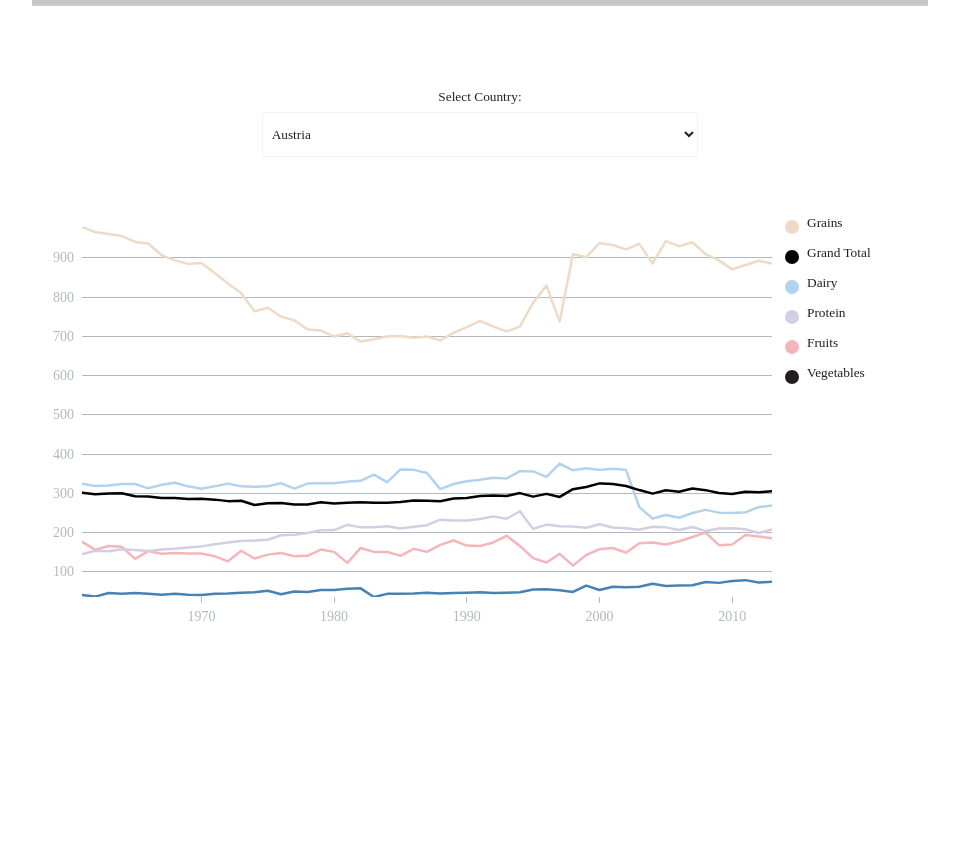
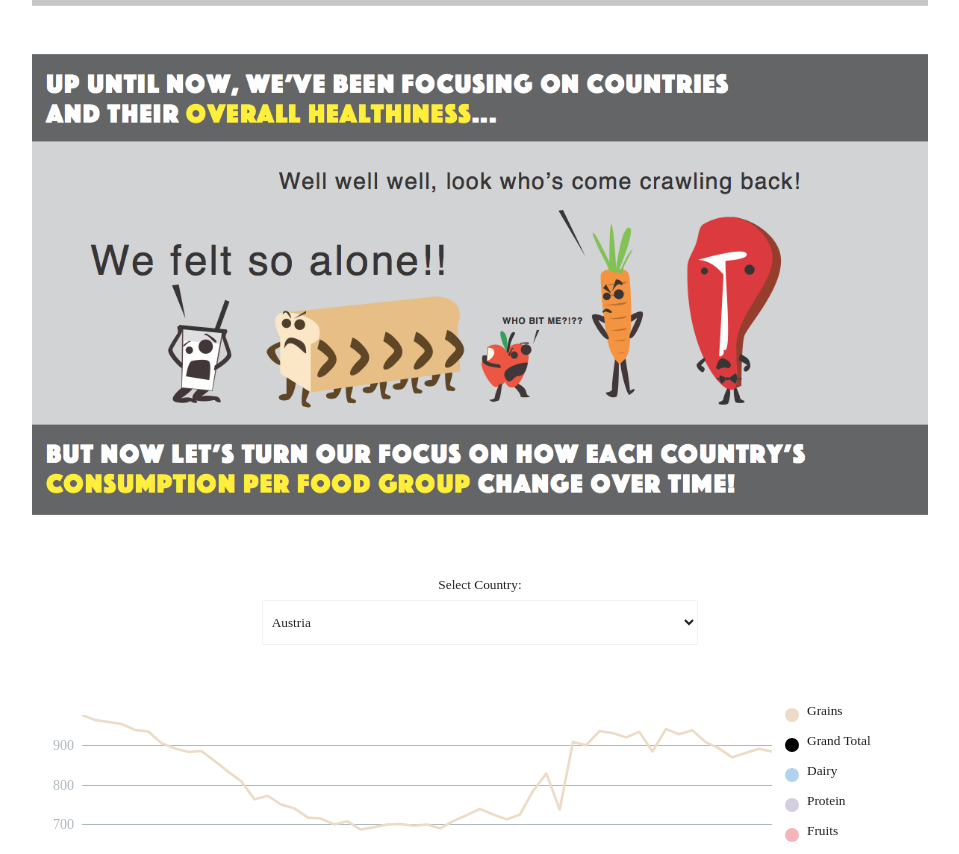
Before and after one commit to thisisedyip/dietnotherday, a plain HTML site: page index.html in a window 1280 px wide. Shown: the part 3400-4254 px from the top of the page, without its empty margins (160-1119 px from the left). Before the commit the page ends 4119 px from the top, so only its background shows below. Drawn offline with Linux system fonts and the light colour scheme; a web font is replaced by a local one.

Commit message:
Added temp image of food3

```diff
--- a/index.html
+++ b/index.html
@@ -210,6 +210,12 @@
                 </div>
             </div>
 
+            <div class="row">
+                <div class="col s12">
+                    <img class="responsive-img" src="images/food3.png"></img>
+                </div>
+            </div>
+
             <!-- D3 Line Chart -->
             <div class="row">
                 <div class="input-field col s6 push-s3 center">
```
Also changed, not shown: images/food3.png (added).
